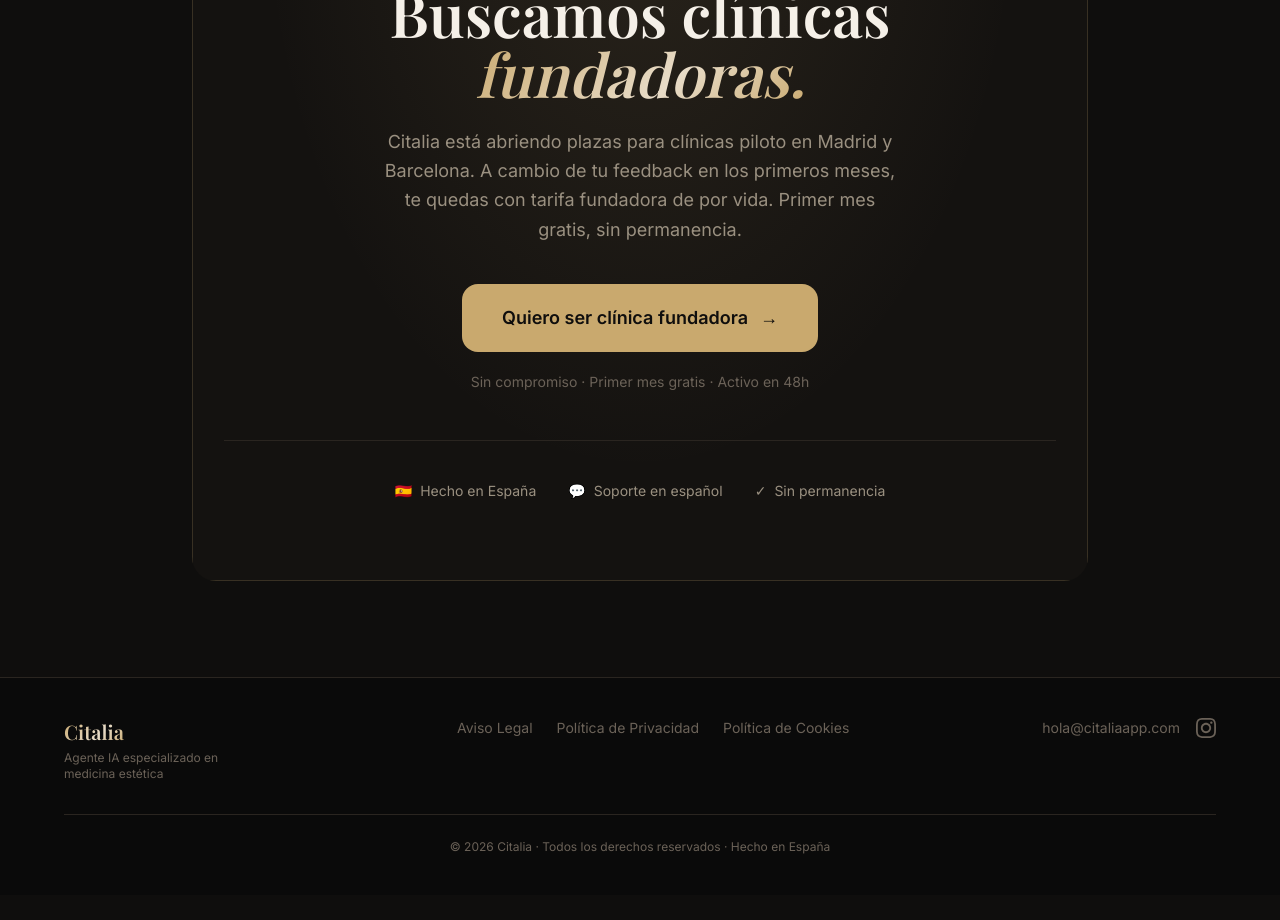
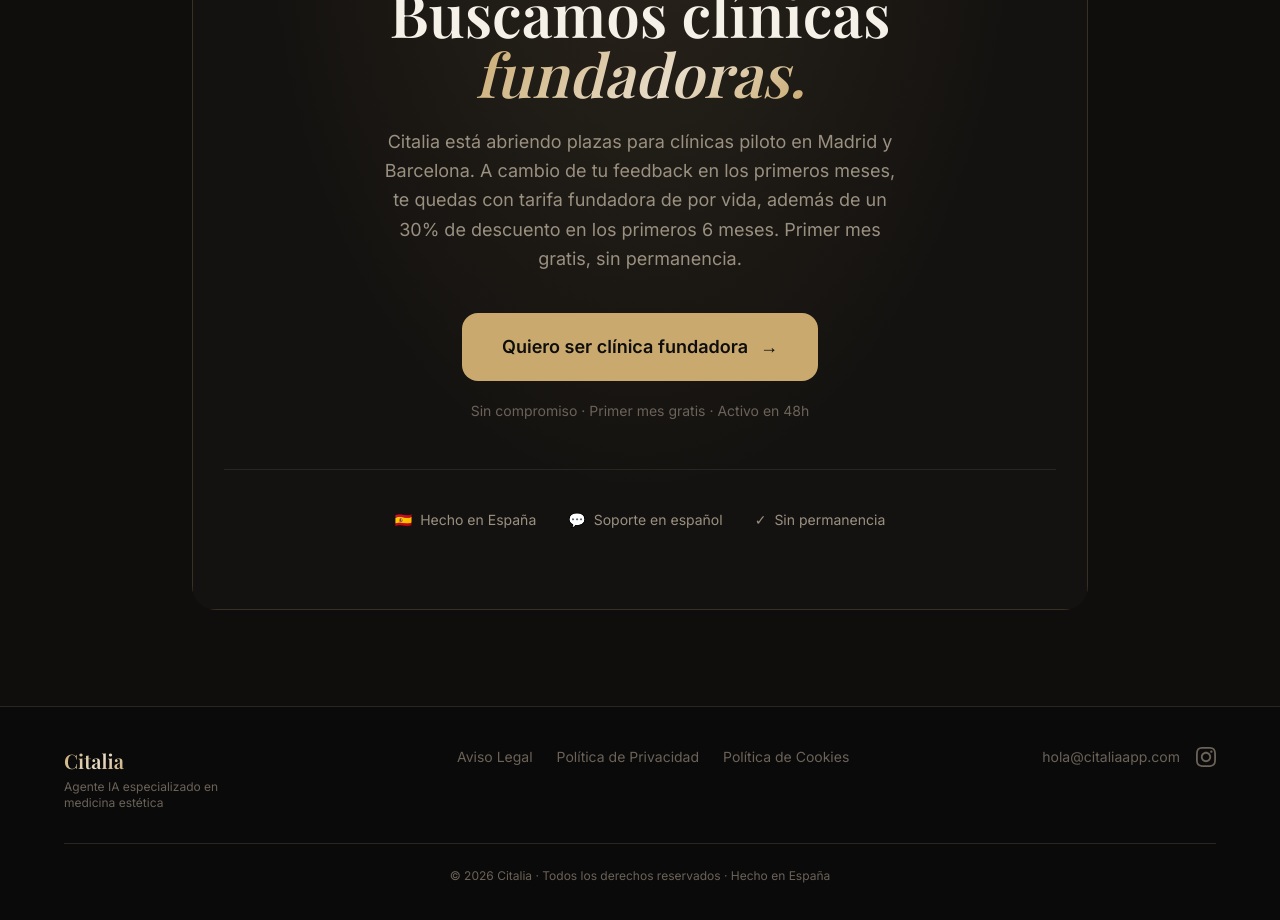
Before and after one commit to marcosmm1701/AsistIA, a Next.js app: page / in a window 1280 px wide. Shown: the part 6260-7180 px from the top of the page. Before the commit the page ends 7155 px from the top, so only its background shows below. Built offline with nearby package versions, Linux system fonts and the light colour scheme.

Commit message:
Corrección política piloto

```diff
--- a/components/CTAFinal.tsx
+++ b/components/CTAFinal.tsx
@@ -48,7 +48,8 @@
             <p className="text-[#9a9080] text-lg max-w-lg mx-auto mb-10 leading-relaxed">
               Citalia está abriendo plazas para clínicas piloto en Madrid y Barcelona.
               A cambio de tu feedback en los primeros meses, te quedas con tarifa
-              fundadora de por vida. Primer mes gratis, sin permanencia.
+              fundadora de por vida, además de un 30% de descuento en los primeros 6 meses.
+                              Primer mes gratis, sin permanencia.
             </p>
 
             {/* CTA */}
```
